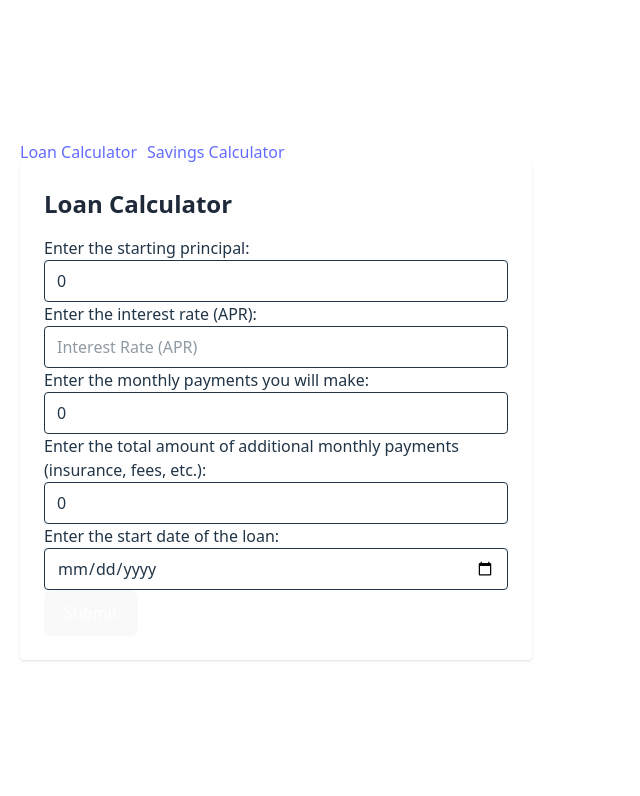
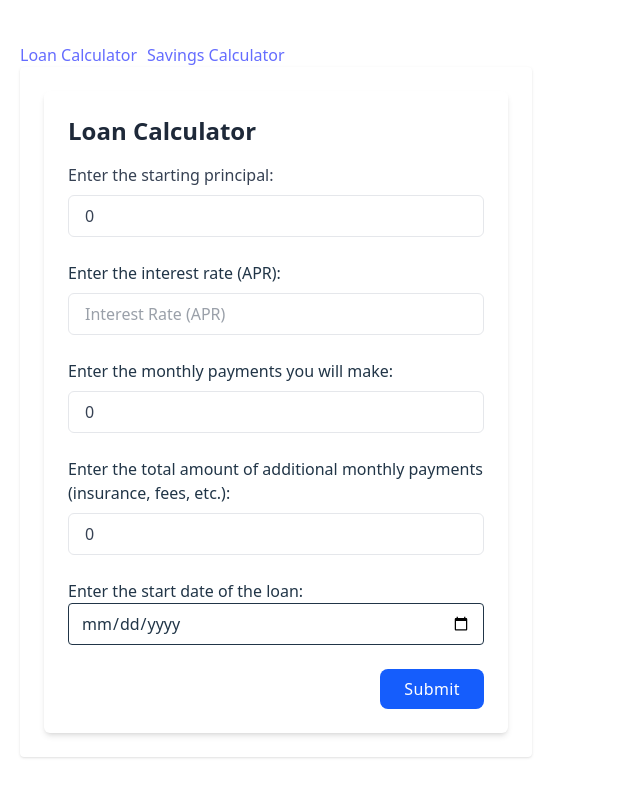
Before and after one commit to Mr-Rafael/finance-calculator-vite-front, a React (Vite) app: page /loan in a window 1280 px wide. Shown: the top 796 px of the page, without its empty margins (0-640 px from the left). Built offline with nearby package versions, Linux system fonts and the light colour scheme.

Commit message:
Implemented components for the forms. Changed the style of the loans form.

```diff
--- a/src/LoanCalculator.jsx
+++ b/src/LoanCalculator.jsx
@@ -1,5 +1,9 @@
 // LoanCalculator.js
 import React, { useState } from 'react'
+import Button from './components/Button'
+import InputLabel from './components/InputLabel'
+import AmountInput from './components/AmountInput'
+import RateInput from './components/RateInput'
 
 function LoanCalculator () {
   const [startingPrincipal, setStartingPrincipal] = useState(0)
@@ -42,13 +46,16 @@ function LoanCalculator () {
   return (
     <div className='max-w-lg mx-auto p-6 bg-white shadow rounded'>
       {
+        <main class='mx-auto'>
+          <section class='max-w-4xl p-6 mx-auto bg-white rounded-md shadow-md dark:bg-gray-800'>
+            <h2 className='text-2xl font-bold text-gray-800 mb-4'>
+              Loan Calculator
+            </h2>
+            <form>
+              <div class='grid grid-cols-1 gap-6 mt-4 sm:grid-cols-1'>
                 <div>
-          <h2 className="text-2xl font-bold text-gray-800 mb-4">Loan Calculator</h2>
-          <div>
-            <label>Enter the starting principal:</label>
-          </div>
-          <div>
-            <input
+                  <InputLabel>Enter the starting principal:</InputLabel>
+                  <AmountInput
                     type='number'
                     step='1000'
                     placeholder='Starting Principal'
@@ -59,21 +66,16 @@ function LoanCalculator () {
                 </div>
                 <div>
                   <label>Enter the interest rate (APR):</label>
-          </div>
-          <div>
-            <input
+                  <RateInput
                     type='text'
                     placeholder='Interest Rate (APR)'
                     value={yearlyInterestRate}
                     onChange={e => setYearlyInterestRate(e.target.value)}
-              className='w-full border rounded px-3 py-2 focus:outline-none focus:ring-2 focus:ring-blue-500'
                   />
                 </div>
                 <div>
                   <label>Enter the monthly payments you will make:</label>
-          </div>
-          <div>
-            <input
+                  <AmountInput
                     type='number'
                     placeholder='Monthly Payment'
                     value={monthlyPayment}
@@ -83,12 +85,10 @@ function LoanCalculator () {
                 </div>
                 <div>
                   <label>
-              Enter the total amount of additional monthly payments (insurance,
-              fees, etc.):
+                    Enter the total amount of additional monthly payments
+                    (insurance, fees, etc.):
                   </label>
-          </div>
-          <div>
-            <input
+                  <AmountInput
                     type='number'
                     placeholder='Other Payments'
                     value={escrowPayment}
@@ -98,8 +98,6 @@ function LoanCalculator () {
                 </div>
                 <div>
                   <label>Enter the start date of the loan:</label>
-          </div>
-          <div>
                   <input
                     type='date'
                     value={startDate}
@@ -107,18 +105,21 @@ function LoanCalculator () {
                     className='w-full border rounded px-3 py-2 focus:outline-none focus:ring-2 focus:ring-blue-500'
                   />
                 </div>
-          <button
-            disabled={!isValid}
-            onClick={handleSubmit}
-            className='bg-blue-500 text-white px-4 py-2 rounded hover:bg-blue-600 transition'
-          >
+              </div>
+              <div class='flex justify-end mt-6'>
+                <Button disabled={!isValid} onClick={handleSubmit}>
                   Submit
-          </button>
+                </Button>
               </div>
+            </form>
+          </section>
+        </main>
       }
       {response && (
         <div className='mt-6'>
-          <h3 className="text-xl font-semibold text-gray-700 mb-2">Payment Plan</h3>
+          <h3 className='text-xl font-semibold text-gray-700 mb-2'>
+            Payment Plan
+          </h3>
           <p>
             Your loan will be paid after {response.durationMonths} months (
             {response.durationMonths / 12} years).
--- a/src/SavingsCalculator.jsx
+++ b/src/SavingsCalculator.jsx
@@ -1,5 +1,6 @@
 // SavingsCalculator.js
 import React, { useState } from 'react'
+import Button from './components/Button'
 
 function SavingsCalculator () {
   const [startingCapital, setStartingCapital] = useState(0)
@@ -137,13 +138,9 @@ function SavingsCalculator () {
               className='w-full border rounded px-3 py-2 focus:outline-none focus:ring-2 focus:ring-blue-500'
             />
           </div>
-          <button
-            disabled={!isValid}
-            onClick={handleSubmit}
-            className='bg-blue-500 text-white px-4 py-2 rounded hover:bg-blue-600 transition'
-          >
+          <Button disabled={!isValid} onClick={handleSubmit}>
             Submit
-          </button>
+          </Button>
         </div>
       }
       {response && (
--- /dev/null
+++ b/src/components/AmountInput.jsx
@@ -0,0 +1,13 @@
+export default function NumericInput({type, step, placeholder, value, onChange }) {
+  return (
+    <input
+      type={type}
+      step={step}
+      placeholder={placeholder}
+      value={value}
+      onChange={onChange}
+      className="block w-full px-4 py-2 mt-2 text-gray-700 bg-white border border-gray-200 rounded-md dark:bg-gray-800 dark:text-gray-300 dark:border-gray-600 focus:border-blue-400 focus:ring-blue-300 focus:ring-opacity-40 dark:focus:border-blue-300 focus:outline-none focus:ring"
+    >
+    </input>
+  );
+}
--- /dev/null
+++ b/src/components/Button.jsx
@@ -0,0 +1,10 @@
+export default function Button({ children, onClick }) {
+  return (
+    <button
+      onClick={onClick}
+      className="px-6 py-2 font-medium tracking-wide text-white capitalize transition-colors duration-300 transform bg-blue-600 rounded-lg hover:bg-blue-500 focus:outline-none focus:ring focus:ring-blue-300 focus:ring-opacity-80"
+    >
+      {children}
+    </button>
+  );
+}
--- /dev/null
+++ b/src/components/InputLabel.jsx
@@ -0,0 +1,9 @@
+export default function InputLabel({ children }) {
+  return (
+    <label
+      className="text-gray-700 dark:text-gray-200"
+    >
+      {children}
+    </label>
+  );
+}
--- /dev/null
+++ b/src/components/RateInput.jsx
@@ -0,0 +1,12 @@
+export default function RateInput({ type, placeholder, value, onChange }) {
+  return (
+    <input
+      type={type}
+      placeholder={placeholder}
+      value={value}
+      onChange={onChange}
+      className="block w-full px-4 py-2 mt-2 text-gray-700 bg-white border border-gray-200 rounded-md dark:bg-gray-800 dark:text-gray-300 dark:border-gray-600 focus:border-blue-400 focus:ring-blue-300 focus:ring-opacity-40 dark:focus:border-blue-300 focus:outline-none focus:ring"
+    >
+    </input>
+  );
+}
--- a/src/index.css
+++ b/src/index.css
@@ -37,34 +37,9 @@ h1 {
   line-height: 1.1;
 }
 
-button {
-  border-radius: 8px;
-  border: 1px solid transparent;
-  padding: 0.6em 1.2em;
-  font-size: 1em;
-  font-weight: 500;
-  font-family: inherit;
-  background-color: #1a1a1a;
-  cursor: pointer;
-  transition: border-color 0.25s;
-}
-button:hover {
-  border-color: #646cff;
-}
-button:focus,
-button:focus-visible {
-  outline: 4px auto -webkit-focus-ring-color;
-}
-
 @media (prefers-color-scheme: light) {
   :root {
     color: #213547;
     background-color: #ffffff;
   }
-  a:hover {
-    color: #747bff;
-  }
-  button {
-    background-color: #f9f9f9;
-  }
 }
```
Lines whose indentation alone changed are shown as unchanged.
